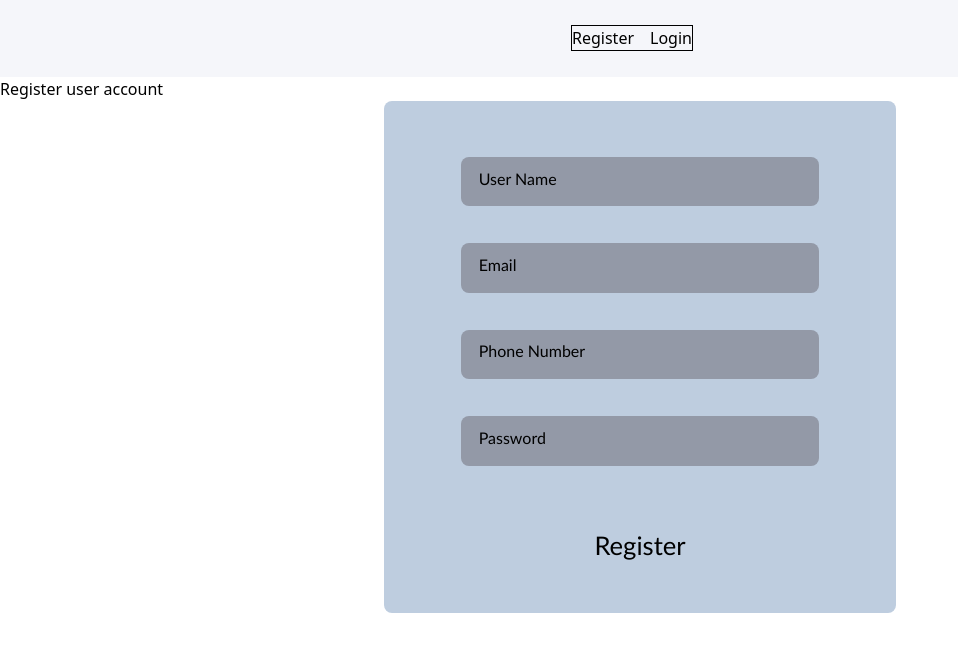
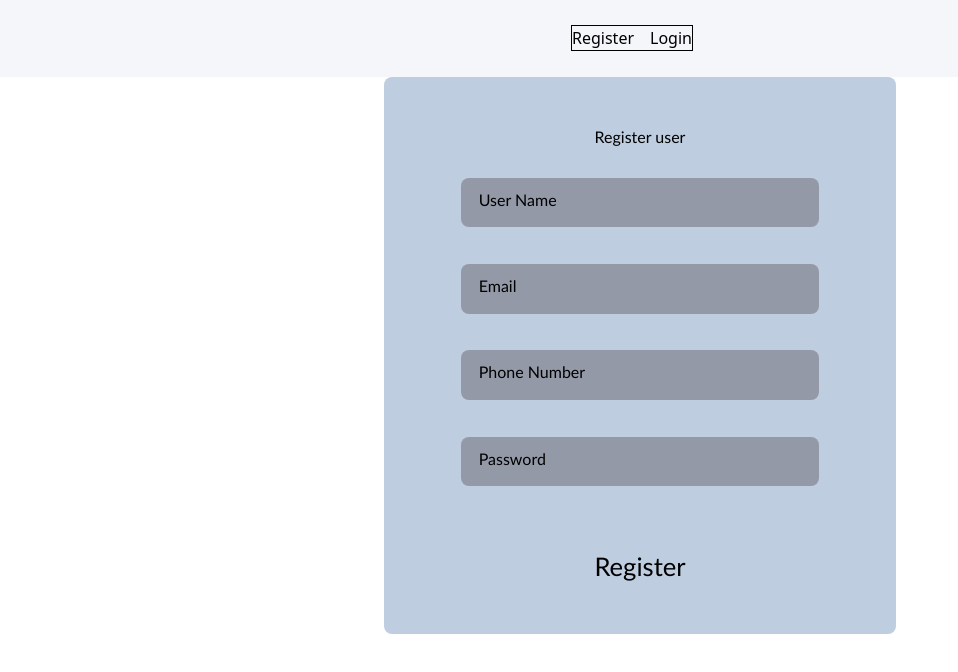
Before and after one commit to sobhandev2003/Quizzify, a React (Vite) app in the folder client/: page /register in a window 1280 px wide. Shown: the top 672 px of the page, without its empty margins (0-958 px from the left). Built offline with nearby package versions, Linux system fonts and the light colour scheme; no server answers.

Commit message:
register page styled

```diff
--- a/client/src/Pages/Register.tsx
+++ b/client/src/Pages/Register.tsx
@@ -34,8 +34,7 @@ function Register() {
 }, [LoginDetails])
   return (
     <div>
-      <div>
-        <h1 className="ml-5 text-2xl text-blue-500">Register user account</h1>
+      <div className="mt-5">
         <Formik
           initialValues={{ UserName: "", Email: "", phoneNumber: "", Password: "" }}
           validationSchema={userSchema}
@@ -51,6 +50,7 @@ function Register() {
             /* and other goodies */
           }) => (
             <form className='registration-from' onSubmit={handleSubmit}>
+              <h1 className="ml-5 text-2xl text-black">Register user</h1>
               <label>
                 <input type="text"
                   name="UserName"
@@ -95,7 +95,7 @@ function Register() {
                 <span className="placeholder">Password</span>
                 {errors.Password && touched.Password && <span className="error">{errors.Password}</span>}
               </label>
-              <button type="submit" className="register">Register</button>
+              <button type="submit" className="register px-4 rounded-md">Register</button>
             </form>
 
           )}
```
